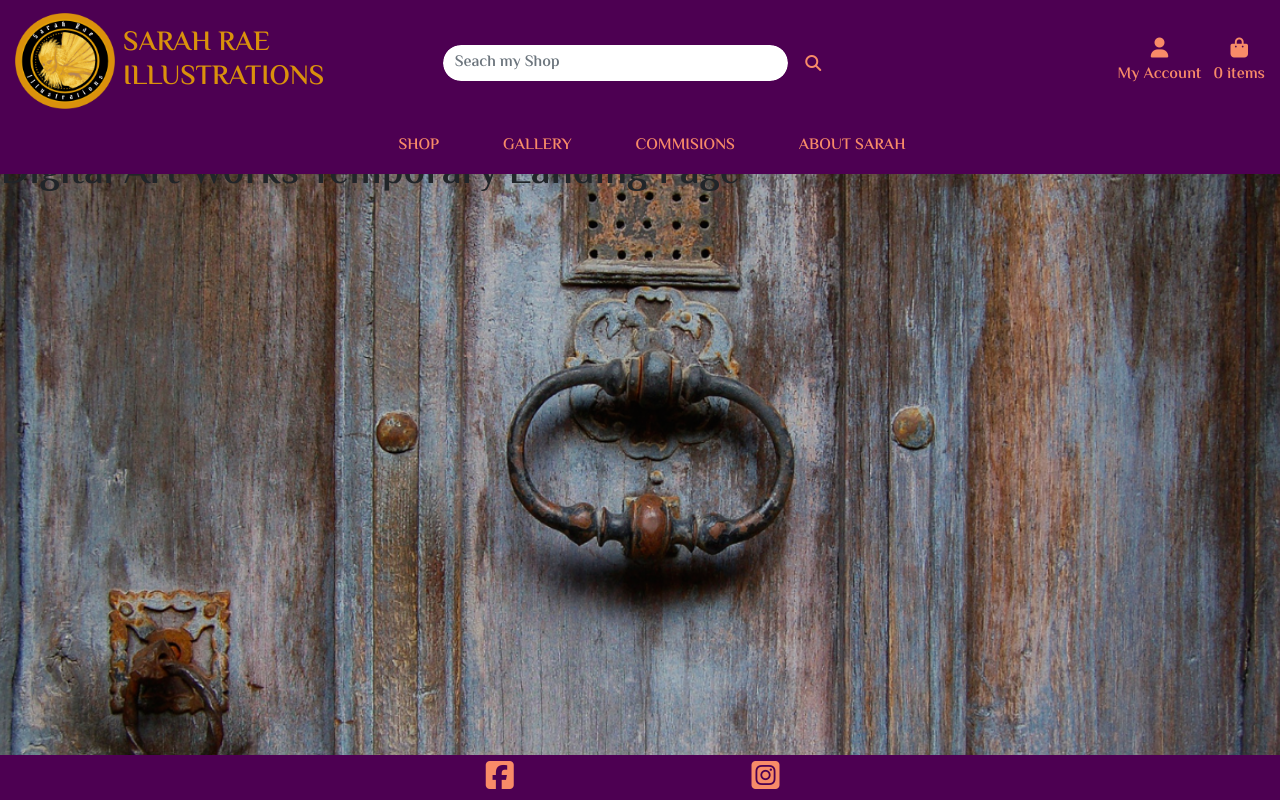
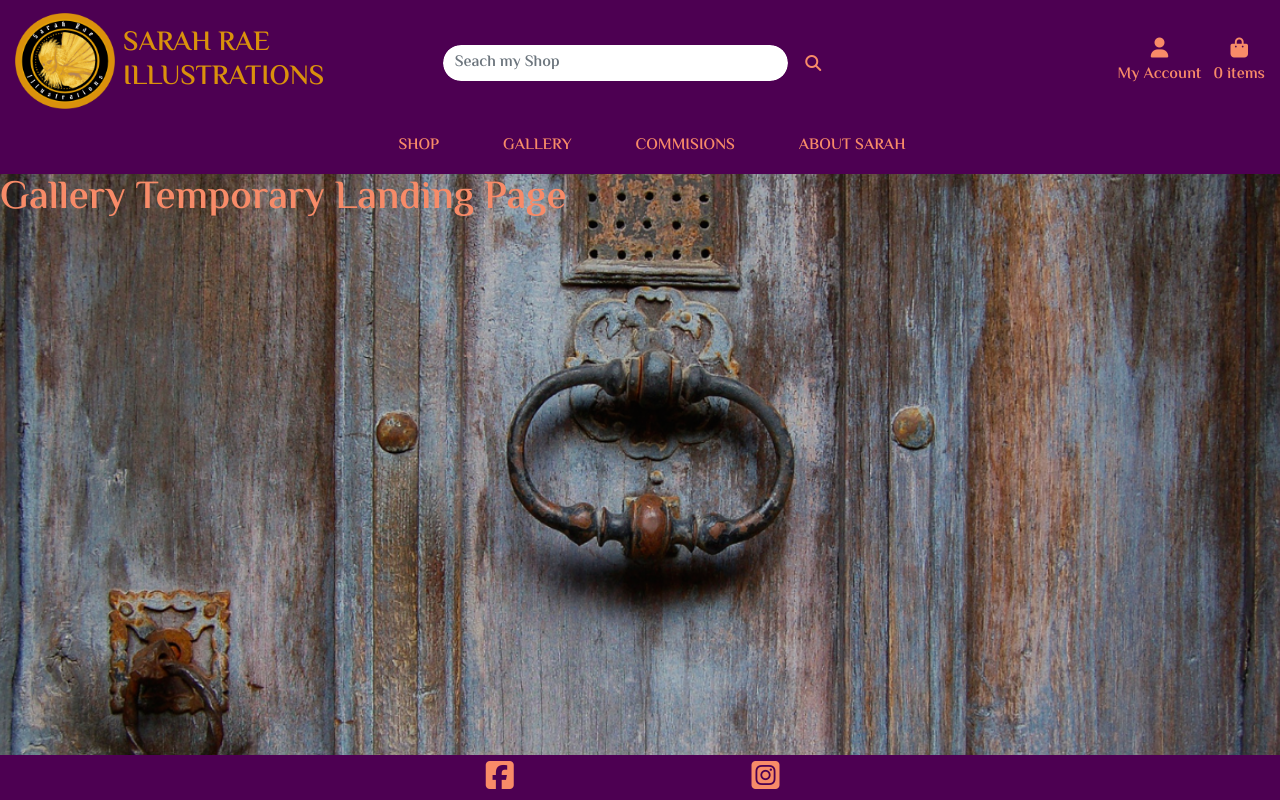
Before and after one commit to mikerae/sarah-rae-illustrations, a Django app: page /digital_artworks/ in a window 1280 px wide. Run offline with Django 3.2, Linux system fonts and the light colour scheme; some libraries are stand-ins or nearby versions.

Commit message:
Adjust body position, change landing pages font colour

```diff
--- a/about_sarah/templates/about_sarah/about_sarah.html
+++ b/about_sarah/templates/about_sarah/about_sarah.html
@@ -10,5 +10,5 @@
 {% endblock %}
 
 {% block content %}
-<h1>About Sarah Temporary Landing Page</h1>
+<h1 class="text-sri">About Sarah Temporary Landing Page</h1>
 {% endblock %}
--- a/commissions/templates/commissions/commissions.html
+++ b/commissions/templates/commissions/commissions.html
@@ -10,5 +10,5 @@
 {% endblock %}
 
 {% block content %}
-<h1>Commissions Temporary Landing Page</h1>
+<h1 class="text-sri">Commissions Temporary Landing Page</h1>
 {% endblock %}
--- a/digital_artworks/templates/digital_artworks/digital_artworks.html
+++ b/digital_artworks/templates/digital_artworks/digital_artworks.html
@@ -10,5 +10,5 @@
 {% endblock %}
 
 {% block content %}
-<h1>Digital Art Works Temporary Landing Page</h1>
+<h1 class="text-sri">Gallery Temporary Landing Page</h1>
 {% endblock %}
--- a/shop/templates/shop/shop.html
+++ b/shop/templates/shop/shop.html
@@ -10,5 +10,5 @@
 {% endblock %}
 
 {% block content %}
-<h1>Shop Temporary Landing Page</h1>
+<h1 class="text-sri">Shop Temporary Landing Page</h1>
 {% endblock %}
--- a/static/css/base.css
+++ b/static/css/base.css
@@ -6,7 +6,7 @@ body {
     background: url('/media/homepage_background.png') no-repeat center center fixed;
     background-size: cover;
     font-family: 'El Messiri', sans-serif;
-    height: calc(100vh - 150px);
+    height: calc(100vh - 175px);
 }
 
 .bg-sri {
@@ -119,7 +119,7 @@ body {
     }
 
     .header-container {
-        padding-top: 150px;
+        padding-top: 175px;
     }
 }
 
```
